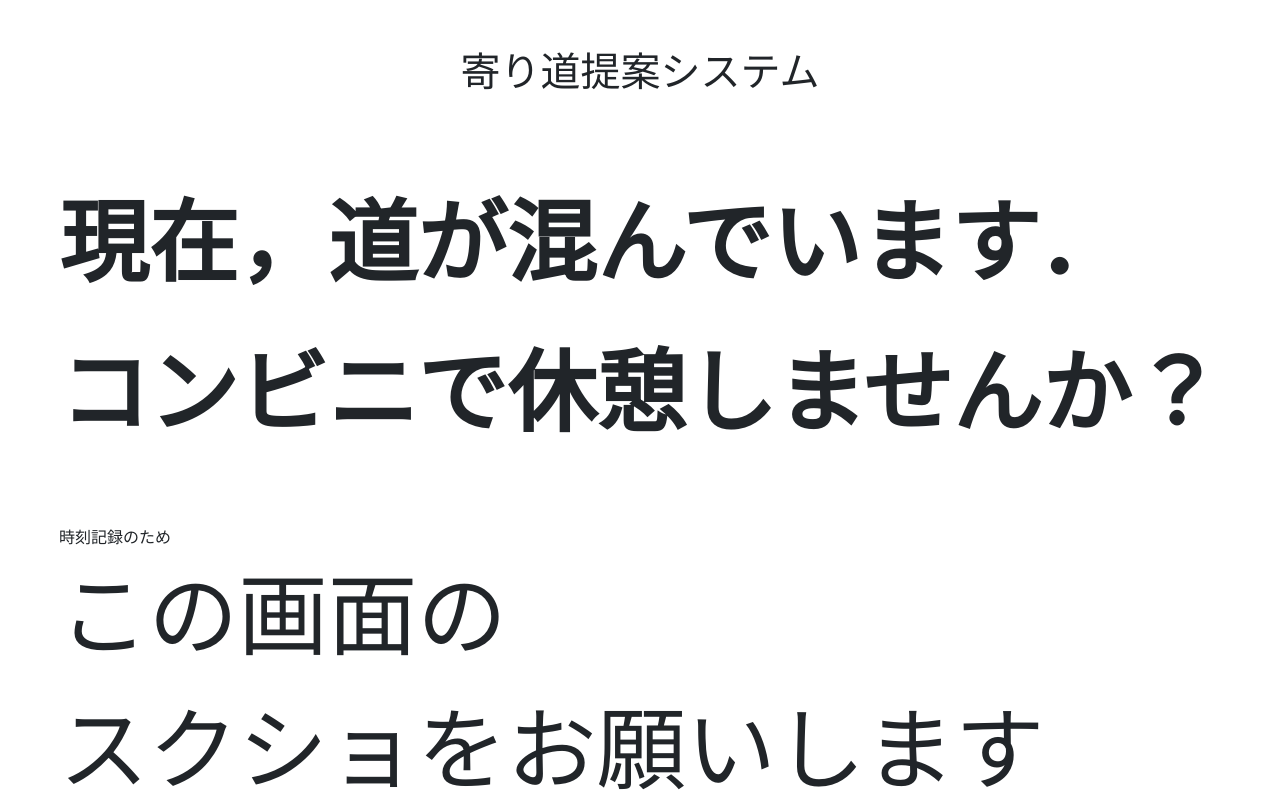
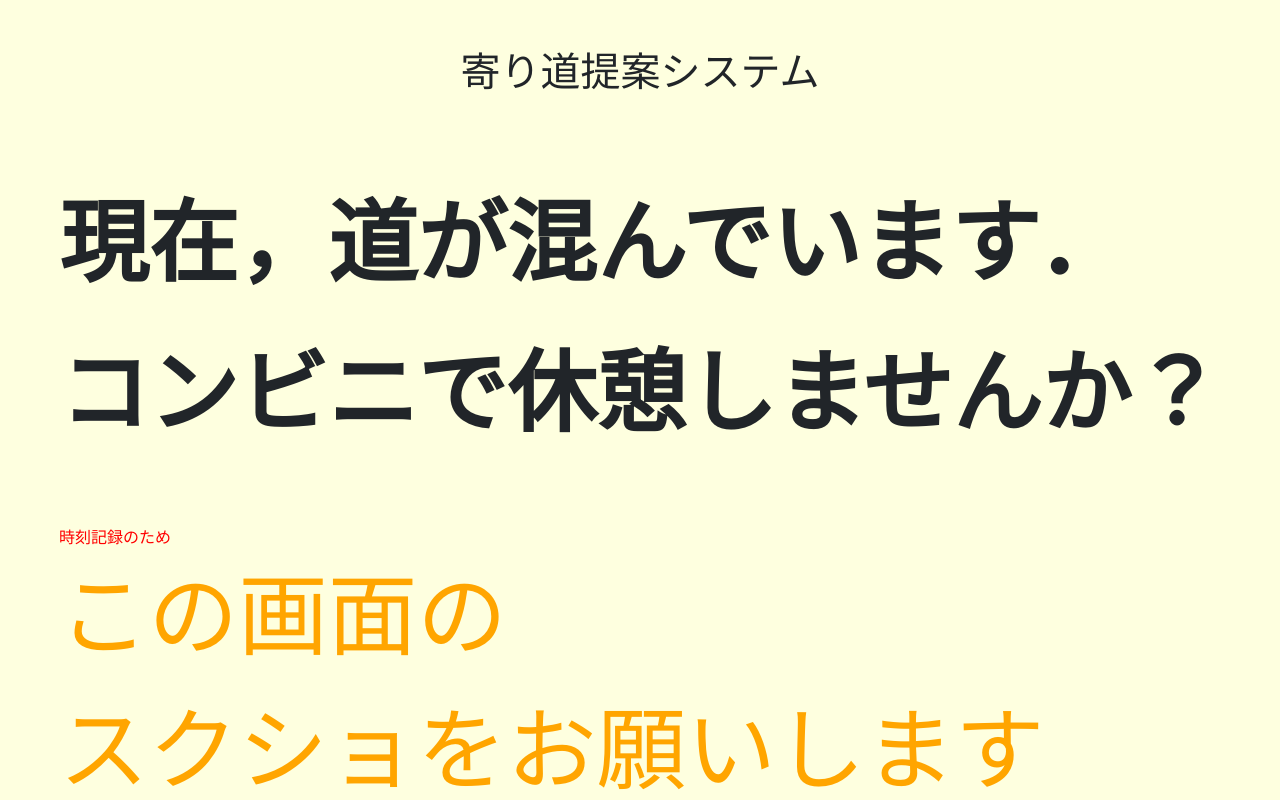
Before and after one commit to suis-cats/detour-navi2, a Next.js app: page /suggest in a window 1280 px wide. Shown: the top 800 px of the page. Built offline with nearby package versions, Linux system fonts and the light colour scheme.

Commit message:
change design

```diff
--- a/app/speedmeter/page.js
+++ b/app/speedmeter/page.js
@@ -165,13 +165,13 @@ export default function Speedometer() {
         自動でおすすめの寄り道場所を提案します
       </p>
       <div>
-        <Button
+        {/* <Button
           type="button"
           className="btn btn-info mb-4"
           onClick={() => router.push("/end")}
         >
           運転終了
-        </Button>
+        </Button> */}
       </div>
       <h1>
         現在の速度:
@@ -202,7 +202,7 @@ export default function Speedometer() {
           className="btn btn-info mb-4"
           onClick={() => setIsCongestionDetected(true)}
         >
-          混雑検知テスト用
+          提案テスト用
         </Button>
         {/* <p>3分間平均速度30km/h以下</p>
         {averageSpeed <= 30 / 3.6 ? <h2>YES</h2> : <h2>NO</h2>}
--- a/app/suggest/page.js
+++ b/app/suggest/page.js
@@ -12,7 +12,10 @@ export default function Suggest() {
   const minutes = now.getMinutes();
 
   return (
-    <div className="d-flex justify-content-center " style={{ height: "100vh" }}>
+    <div
+      className="d-flex justify-content-center "
+      style={{ height: "100vh", backgroundColor: "#feffdf" }}
+    >
       <div>
         <p className="mt-5 mb-5 font-bold h1 text-center text-top">
           寄り道提案システム
@@ -26,9 +29,13 @@ export default function Suggest() {
           コンビニで休憩しませんか？
         </p>
 
-        <p style={{ margin: "0vw" }}>時刻記録のため</p>
-        <p style={{ fontSize: "7vw", margin: "0vw" }}>この画面の</p>
-        <p style={{ fontSize: "7vw", margin: "0vw" }}>スクショをお願いします</p>
+        <p style={{ margin: "0vw", color: "red" }}>時刻記録のため</p>
+        <p style={{ fontSize: "7vw", margin: "0vw", color: "orange" }}>
+          この画面の
+        </p>
+        <p style={{ fontSize: "7vw", margin: "0vw", color: "orange" }}>
+          スクショをお願いします
+        </p>
 
         <div className="mb-20 mt-10">
           <Button
```
